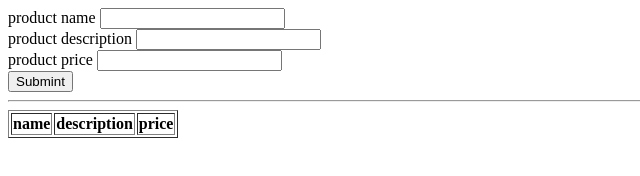
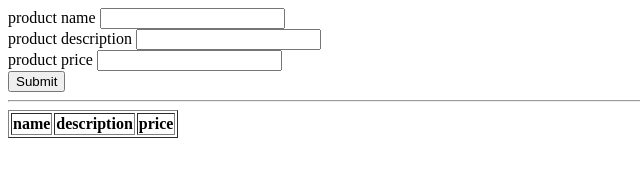
Before and after one commit to MohammadSalameh10/js_task3, a plain HTML site: page index.html in a window 1280 px wide. Shown: the full height of the page, 0-640 px from the left. Drawn offline with Linux system fonts and the light colour scheme.

Commit message:
Add files via upload

```diff
--- a/index.html
+++ b/index.html
@@ -24,7 +24,7 @@
             <label for="price">product price</label>
             <input type="text" id="price" />
         </div>
-        <button type="submit">Submint</button>
+        <button type="submit">Submit</button>
     </form>
     <hr />
     <table border="1">
```
